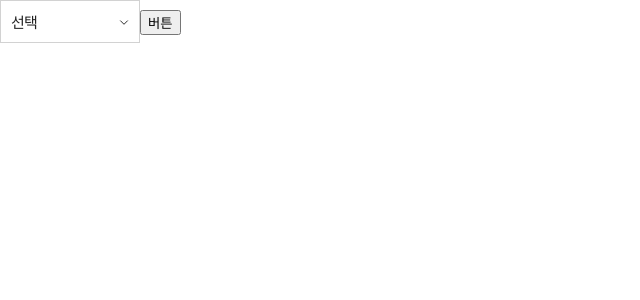
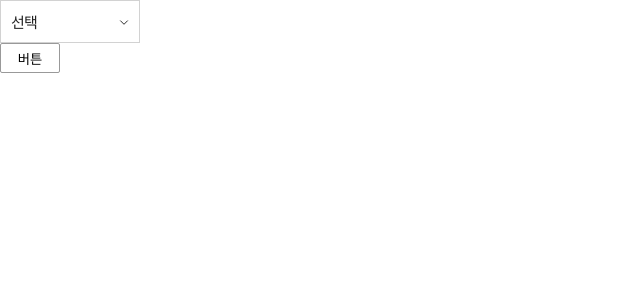
Before and after one commit to jjamtiger3/UI-component, a React (Create React App) app in the folder ui-react-component/: page / in a window 1280 px wide. Shown: the top 300 px of the page, without its empty margins (0-640 px from the left). Built offline with nearby package versions, Linux system fonts and the light colour scheme.

Commit message:
button css 수정 및 icon구현전 커밋

```diff
--- a/ui-react-component/src/components/Button.tsx
+++ b/ui-react-component/src/components/Button.tsx
@@ -4,8 +4,13 @@ import buttonStyles from '../styles/components/Button.module.css'
 
 
 const Button: React.FC<IButton> = function (props: any) {
+    // TODO Icon
     return (
-        <button onClick={props.onClick}>{props.label}</button>
+        <div className={buttonStyles['button-container']}>
+            <button onClick={props.onClick}>
+                {props.label}
+            </button>
+        </div>
     )
 }
 
--- a/ui-react-component/src/styles/components/Button.module.css
+++ b/ui-react-component/src/styles/components/Button.module.css
@@ -0,0 +1,14 @@
+.button-container button {
+    width: 60px;
+    height: 30px;
+    background-color: #fff;
+    border: 1px solid #999;
+    border-radius: 2px;
+}
+.button-container button:active {
+    background-color: #666;
+    color: #999;
+}
+.button-container button:hover {
+    background-color: #eee;
+}
```
Also changed, not shown: ui-react-component/src/components/Icon.tsx (added).
